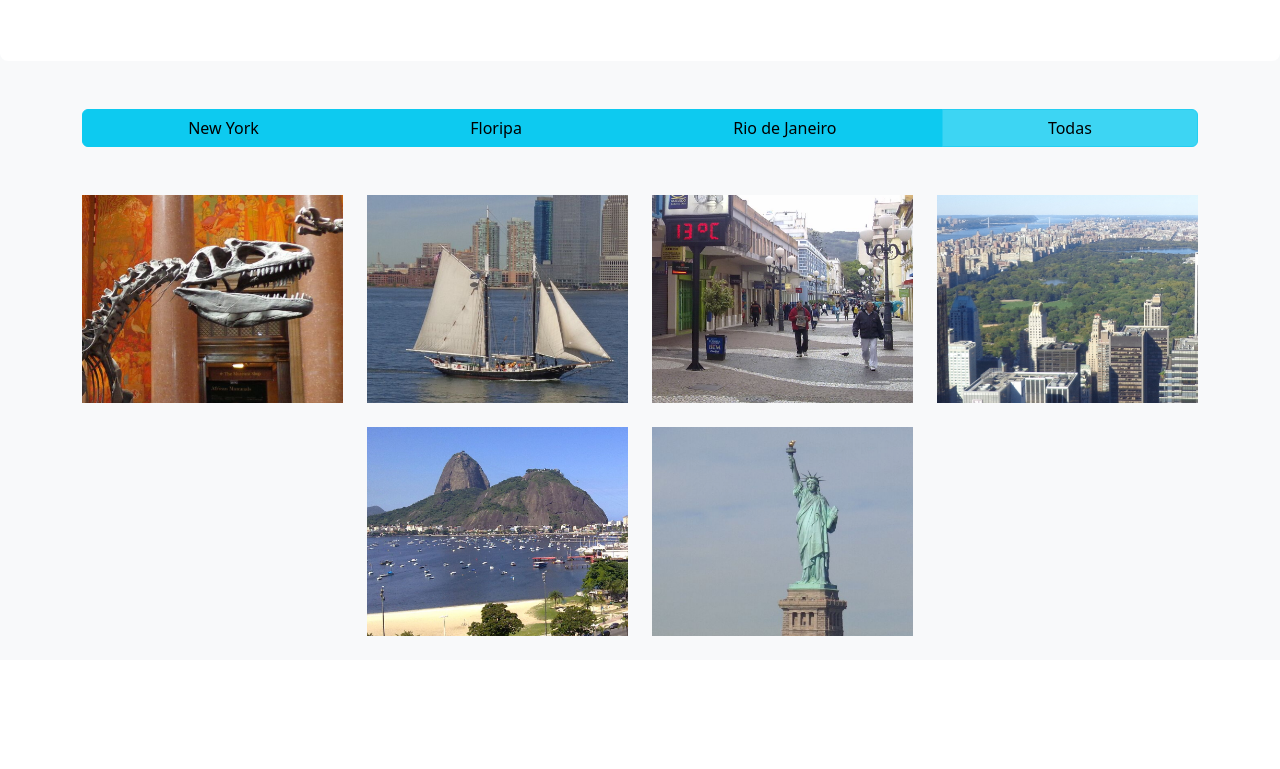
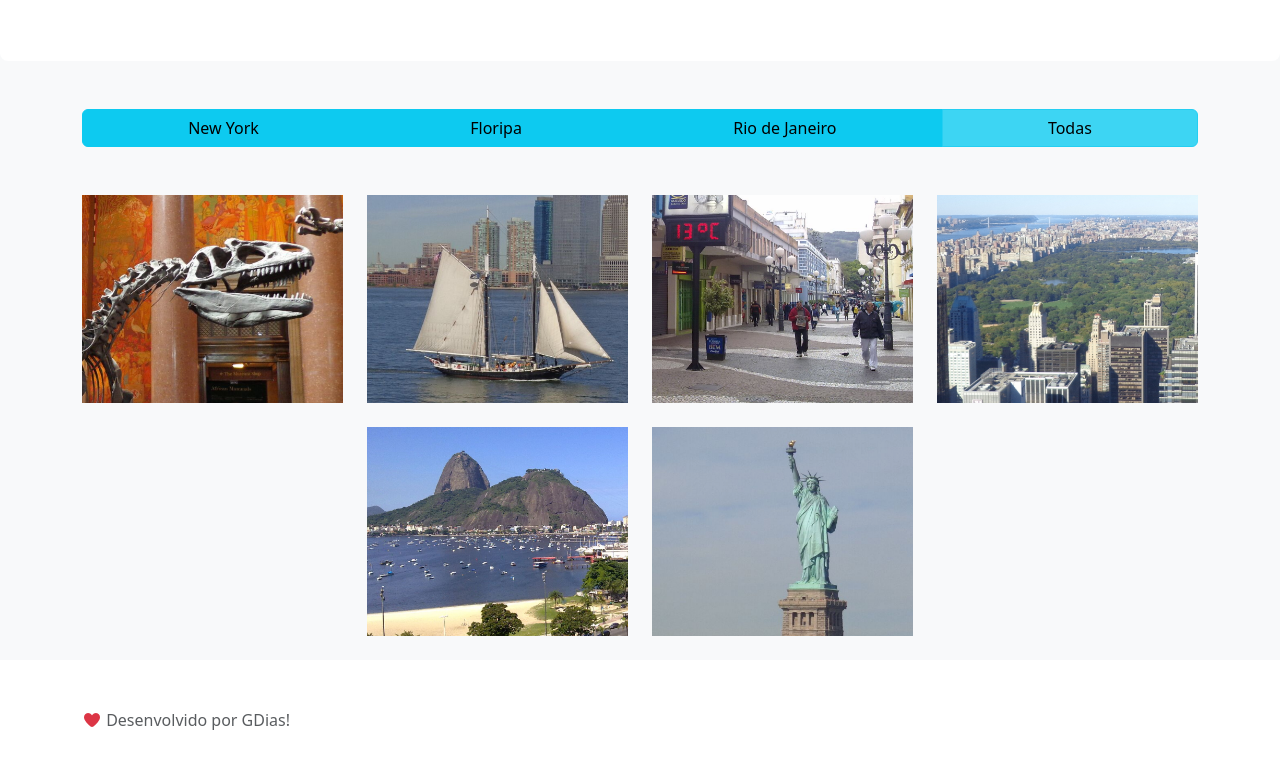
Before and after one commit to GuilhermeDGDEV/galeria-webpack, a website built with webpack: page src/index.html in a window 1280 px wide. Shown: the part 203-972 px from the top of the page. Before the commit the page ends 863 px from the top, so only its background shows below. Built offline with nearby package versions, Linux system fonts and the light colour scheme; files whose address does not match are found by name.

Commit message:
Adicionando o footer

```diff
--- a/src/index.html
+++ b/src/index.html
@@ -10,6 +10,7 @@
     <body>
         <header include="/pages/template/header.html"></header>
         <main class="bg-light" include="/pages/gallery/gallery.html"></main>
+        <footer include="/pages/template/footer.html"></footer>
         <script src="app.js"></script>
     </body>
 </html>
--- /dev/null
+++ b/src/pages/template/footer.html
@@ -0,0 +1,6 @@
+<div class="container">
+    <span class="text-muted">
+        <i class="fa fa-heart text-danger"></i>
+        Desenvolvido por GDias!
+    </span>
+</div>
--- a/src/scss/custom.scss
+++ b/src/scss/custom.scss
@@ -0,0 +1,4 @@
+footer {
+    padding-top: 3rem;
+    padding-bottom: 3rem;
+}
```
